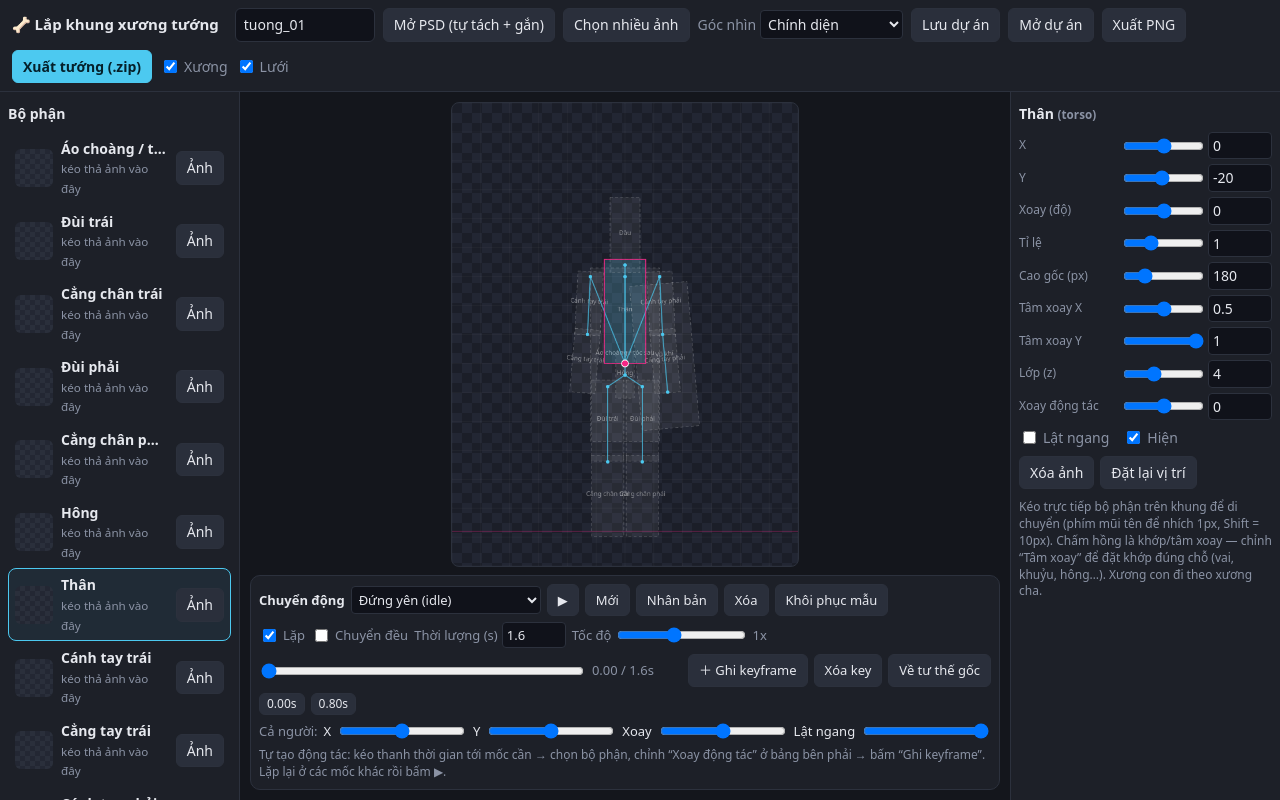
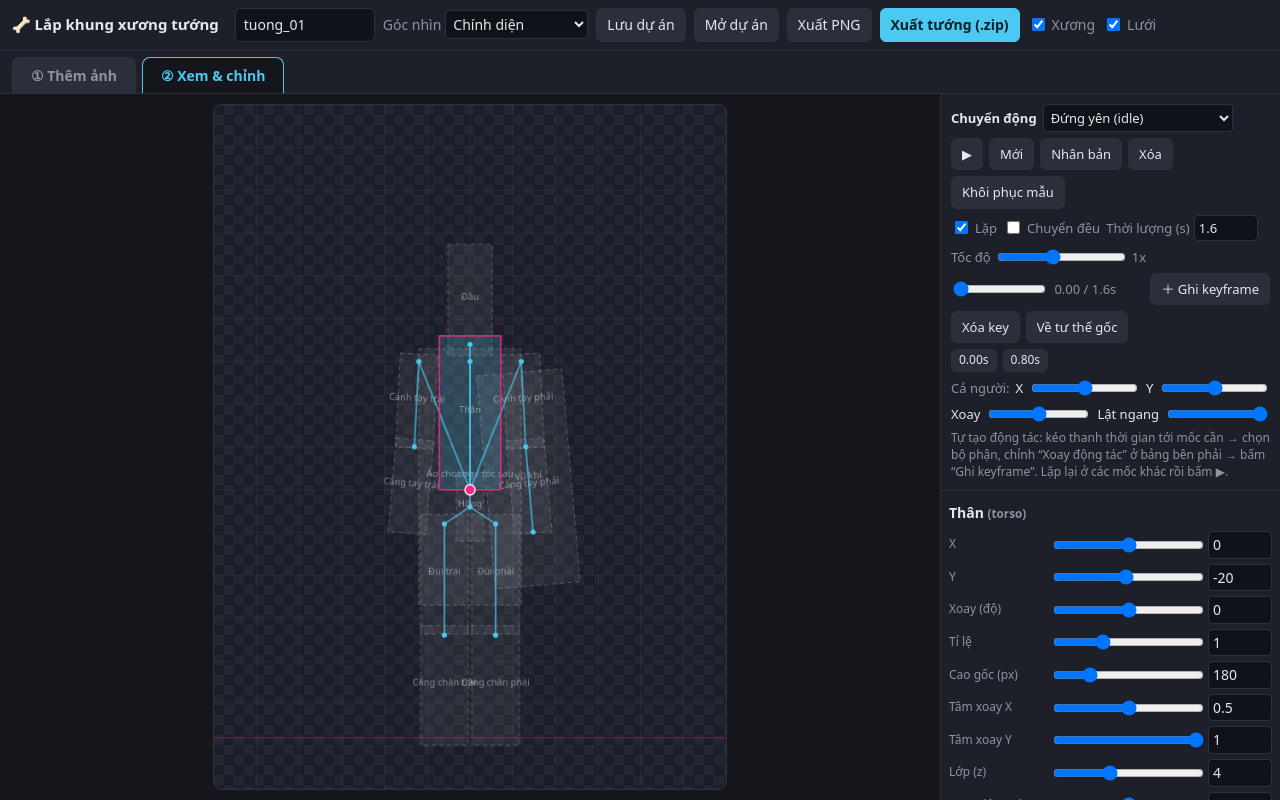
Before and after one commit to nguyentanloi181101-cmyk/demo-file, a plain HTML site: page index.html in a window 1280 px wide. Drawn offline with Linux system fonts and the light colour scheme.

Commit message:
Add files via upload

```diff
--- a/index.html
+++ b/index.html
@@ -16,10 +16,22 @@ button.primary{background:var(--acc);color:#05202a;border-color:var(--acc);font-
 input[type=text]{background:#10121a;color:var(--txt);border:1px solid var(--line);border-radius:6px;padding:6px 8px;width:140px;font:inherit}
 input[type=number]{background:#10121a;color:var(--txt);border:1px solid var(--line);border-radius:4px;padding:3px 4px;width:64px;font:inherit}
 label.chk{display:flex;gap:4px;align-items:center;color:var(--mut);cursor:pointer}
-main{flex:1;display:grid;grid-template-columns:240px 1fr 270px;min-height:0}
-aside{background:var(--panel);overflow:auto;padding:8px}
-#list{border-right:1px solid var(--line)}
-#props{border-left:1px solid var(--line)}
+main{flex:1;display:grid;grid-template-columns:1fr 340px;grid-template-rows:minmax(0,1fr);min-height:0}
+main[data-tab=add]{grid-template-columns:1fr}
+main[data-tab=add] #stage,main[data-tab=add] #right{display:none}
+main[data-tab=view] #addTab{display:none}
+#tabs{display:flex;gap:6px;padding:6px 12px 0;background:var(--panel);border-bottom:1px solid var(--line)}
+#tabs button{border-radius:8px 8px 0 0;border-bottom:none;padding:8px 18px;font-weight:600;color:var(--mut)}
+#tabs button.on{background:var(--bg);color:var(--acc);border-color:var(--acc)}
+#addTab{overflow:auto;padding:12px;min-width:0}
+.addbar{display:flex;gap:8px;align-items:center;flex-wrap:wrap;margin-bottom:10px}
+.addbar h3{margin:0 8px 0 0}
+#list{display:grid;grid-template-columns:repeat(auto-fill,minmax(230px,1fr));gap:8px}
+#list .thumb{width:60px;height:60px}
+#list .item{background:var(--panel);border-color:var(--line)}
+#list .tip{grid-column:1/-1}
+#right{display:flex;flex-direction:column;overflow:auto;background:var(--panel);border-left:1px solid var(--line);min-width:0}
+aside{padding:8px}
 .item{display:flex;gap:8px;align-items:center;padding:6px;border:1px solid transparent;border-radius:8px;cursor:pointer}
 .item:hover{background:#252a35}
 .item.sel{border-color:var(--acc);background:#202b36}
@@ -31,14 +43,14 @@ aside{background:var(--panel);overflow:auto;padding:8px}
 .item .nm small{color:var(--mut)}
 .item .ok{color:#6ee7a0}
 #stage{display:flex;flex-direction:column;gap:8px;padding:10px;min-width:0;min-height:0}
-#cvwrap{flex:1;min-height:0;display:flex;align-items:center;justify-content:center}
-#anbar{background:var(--panel);border:1px solid var(--line);border-radius:10px;padding:8px;display:flex;flex-direction:column;gap:6px;font-size:13px}
+#cvwrap{flex:1;min-height:0;display:flex;align-items:center;justify-content:center;container-type:size}
+#anbar{border-bottom:1px solid var(--line);padding:10px;display:flex;flex-direction:column;gap:6px;font-size:13px}
 .anrow{display:flex;gap:6px;align-items:center;flex-wrap:wrap}
 .anrow select{width:auto;max-width:190px}
 header select{width:auto}
 .anrow input[type=range]{flex:1;min-width:90px}
 .kc{padding:2px 7px;font-size:12px}
-canvas{max-width:100%;max-height:100%;aspect-ratio:3/4;border:1px solid var(--line);border-radius:8px;touch-action:none;background:repeating-conic-gradient(#222633 0 25%,#1b1e28 0 50%) 0 0/20px 20px}
+canvas{width:min(100cqw,75cqh);height:auto;max-width:100%;aspect-ratio:3/4;border:1px solid var(--line);border-radius:8px;touch-action:none;background:repeating-conic-gradient(#222633 0 25%,#1b1e28 0 50%) 0 0/20px 20px}
 .row{display:grid;grid-template-columns:96px 1fr 64px;gap:6px;align-items:center;margin:5px 0}
 .row span{color:var(--mut);font-size:12px}
 .row input[type=range]{width:100%}
@@ -54,15 +66,13 @@ select{background:#10121a;color:var(--txt);border:1px solid var(--line);border-r
 .mrow small{color:var(--mut)}
 .mrow .thumb canvas{max-width:100%;max-height:100%}
 .mfoot{display:flex;gap:8px;align-items:center;justify-content:flex-end;flex-wrap:wrap}
-@media(max-width:860px){body{height:auto}main{grid-template-columns:1fr;display:block}#stage{height:70vh}aside{max-height:none}}
+@media(max-width:860px){body{height:auto}main{display:block}#stage{height:80vh}#right{border-left:0}#addTab{overflow:visible}}
 </style>
 </head>
 <body>
 <header>
   <h1>🦴 Lắp khung xương tướng</h1>
   <input type="text" id="cname" value="tuong_01" title="Tên tướng">
-  <label class="btn primary">Mở PSD (tự tách + gắn)<input type="file" id="psdIn" accept=".psd,.psb" hidden></label>
-  <label class="btn">Chọn nhiều ảnh<input type="file" id="multi" accept="image/*" multiple hidden></label>
   <label class="chk">Góc nhìn <select id="viewSel"><option value="front">Chính diện</option><option value="left">Nghiêng trái 90°</option><option value="right">Nghiêng phải 90°</option></select></label>
   <button id="bSave">Lưu dự án</button>
   <label class="btn">Mở dự án<input type="file" id="bLoad" accept=".json" hidden></label>
@@ -71,10 +81,19 @@ select{background:#10121a;color:var(--txt);border:1px solid var(--line);border-r
   <label class="chk"><input type="checkbox" id="cBones" checked>Xương</label>
   <label class="chk"><input type="checkbox" id="cGrid" checked>Lưới</label>
   </header>
-<main>
-  <aside id="list"></aside>
+<nav id="tabs"><button data-tab="add">① Thêm ảnh</button><button data-tab="view" class="on">② Xem &amp; chỉnh</button></nav>
+<main data-tab="view">
+  <section id="addTab">
+    <div class="addbar"><h3>Thêm ảnh bộ phận</h3>
+      <label class="btn primary">Mở PSD (tự tách + gắn)<input type="file" id="psdIn" accept=".psd,.psb" hidden></label>
+      <label class="btn">Chọn nhiều ảnh<input type="file" id="multi" accept="image/*" multiple hidden></label>
+      <button id="toView">Xem &amp; chỉnh →</button></div>
+    <div id="list"></div>
+  </section>
   <section id="stage">
     <div id="cvwrap"><canvas id="cv"></canvas></div>
+  </section>
+  <div id="right">
     <div id="anbar">
       <div class="anrow"><b>Chuyển động</b><select id="anSel"></select><button id="anPlay">▶</button><button id="anNew">Mới</button><button id="anDup">Nhân bản</button><button id="anDel">Xóa</button><button id="anRst">Khôi phục mẫu</button></div>
       <div class="anrow"><label class="chk"><input type="checkbox" id="anLoop">Lặp</label><label class="chk" title="Chuyển đều giữa các keyframe, không giảm tốc ở mỗi mốc"><input type="checkbox" id="anLin">Chuyển đều</label><label class="chk">Thời lượng (s) <input type="number" id="anDur" step="0.1" min="0.1" value="1" style="width:64px"></label><label class="chk">Tốc độ <input type="range" id="anSpd" min="0.25" max="2" step="0.05" value="1"><span id="anSpdV">1x</span></label></div>
@@ -83,8 +102,8 @@ select{background:#10121a;color:var(--txt);border:1px solid var(--line);border-r
       <div class="anrow"><span style="color:var(--mut)">Cả người:</span> X <input type="range" id="rX" min="-300" max="300" step="1" value="0"> Y <input type="range" id="rY" min="-300" max="300" step="1" value="0"> Xoay <input type="range" id="rR" min="-360" max="360" step="1" value="0"> Lật ngang <input type="range" id="rS" min="-2" max="0" step="0.01" value="0"></div>
       <div class="tip" style="margin:0">Tự tạo động tác: kéo thanh thời gian tới mốc cần → chọn bộ phận, chỉnh “Xoay động tác” ở bảng bên phải → bấm “Ghi keyframe”. Lặp lại ở các mốc khác rồi bấm ▶.</div>
     </div>
-  </section>
-  <aside id="props"></aside>
+    <aside id="props"></aside>
+  </div>
 </main>
 <div id="modal" hidden><div class="mbox">
   <h3 id="mTitle" style="margin:0">PSD</h3>
@@ -247,7 +266,7 @@ window.addEventListener('keydown',e=>{
 
 // ---------- danh sách bộ phận ----------
 function buildList(){
-  const L=$('#list');L.innerHTML='<h3>Bộ phận</h3>';
+  const L=$('#list');L.innerHTML='';
   parts.forEach(p=>{
     const d=document.createElement('div');d.className='item'+(p.id===sel?' sel':'');d.dataset.id=p.id;
     d.innerHTML='<div class="thumb">'+(p.src?'<img src="'+p.src+'">':'')+'</div><div class="nm"><b>'+p.name+'</b><small class="'+(p.src?'ok':'')+'">'+(p.src?'✓ đã có ảnh':'kéo thả ảnh vào đây')+'</small></div>';
@@ -423,6 +442,10 @@ function builtinAnims(){
     'Đứng nghiêng (idle)':mk(1.6,true,[
       [0,{armL:4,armR:-4,forearmL:6,forearmR:6,cape:-3}],
       [.8,{torso:-1.5,head:2,armL:7,armR:-6,forearmL:10,forearmR:9,cape:-6,rootY:-2}]]),
+    'Đứng nghiêng (áo bay)':Object.assign(mk(2,true,Array.from({length:16},(_,i)=>{
+      const a=i/16*Math.PI*2,r=v=>Math.round(v*10)/10,s=Math.sin;
+      return[i/8,{cape:r(-17-9*s(a)-4*s(2*a+1)),torso:r(-1+1.2*s(a-.6)),head:r(1.5*s(a-1)),armL:r(5+3*s(a-.8)),armR:r(4+3*s(a-.8)),forearmL:r(8+4*s(a-1.2)),forearmR:r(8+4*s(a-1.2)),rootX:r(1.5*s(a-.5))}];
+    })),{lin:true}),
     'Đi bộ nghiêng':mk(.9,true,[
       [0,{thighL:28,shinL:-4,thighR:-22,shinR:-30,armL:-25,armR:25,forearmL:8,forearmR:25,torso:-3,cape:-8}],
       [.225,{thighL:4,shinL:-2,thighR:10,shinR:-55,armL:-5,armR:5,forearmL:10,forearmR:15,torso:-3,rootY:-4,cape:-14}],
@@ -757,9 +780,13 @@ async function applyPSD(){
       p.x=Math.round(tgt[id].x-pw.x);p.y=Math.round(tgt[id].y-pw.y);});
   }
   $('#modal').hidden=true;$('#mOk').disabled=false;psdPending=null;
-  select(sel);
+  select(sel);setTab('view');
 }
 
+// ---------- tab ----------
+function setTab(t){$('main').dataset.tab=t;document.querySelectorAll('#tabs button').forEach(b=>b.classList.toggle('on',b.dataset.tab===t));}
+document.querySelectorAll('#tabs button').forEach(b=>b.onclick=()=>setTab(b.dataset.tab));
+$('#toView').onclick=()=>setTab('view');
 // ---------- sự kiện ----------
 $('#psdIn').onchange=e=>{openPSD(e.target.files[0]);e.target.value='';};
 $('#mCancel').onclick=()=>{$('#modal').hidden=true;psdPending=null;};
```
